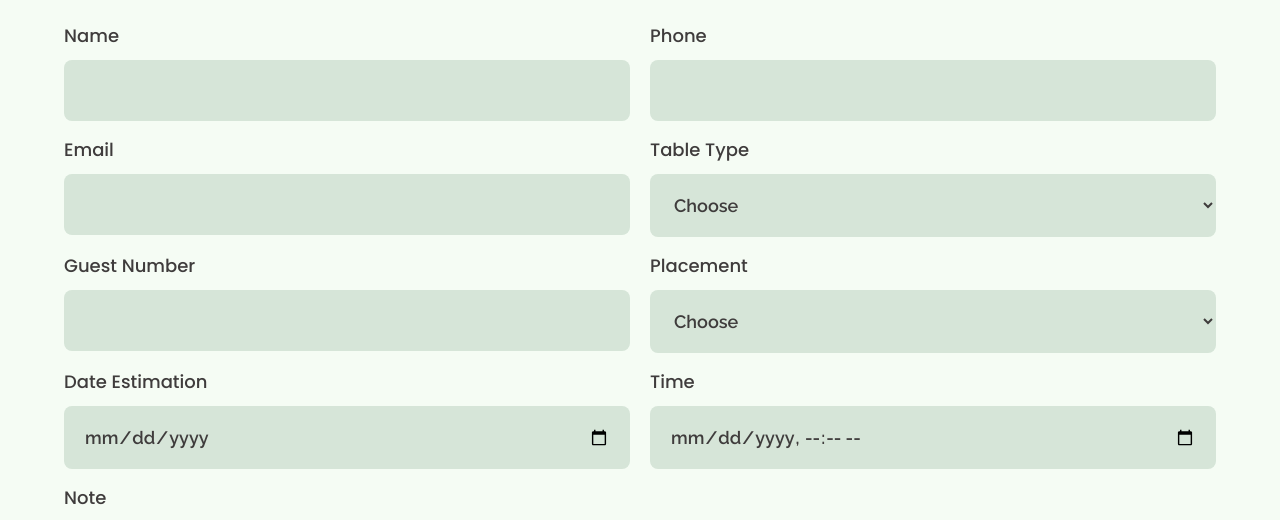
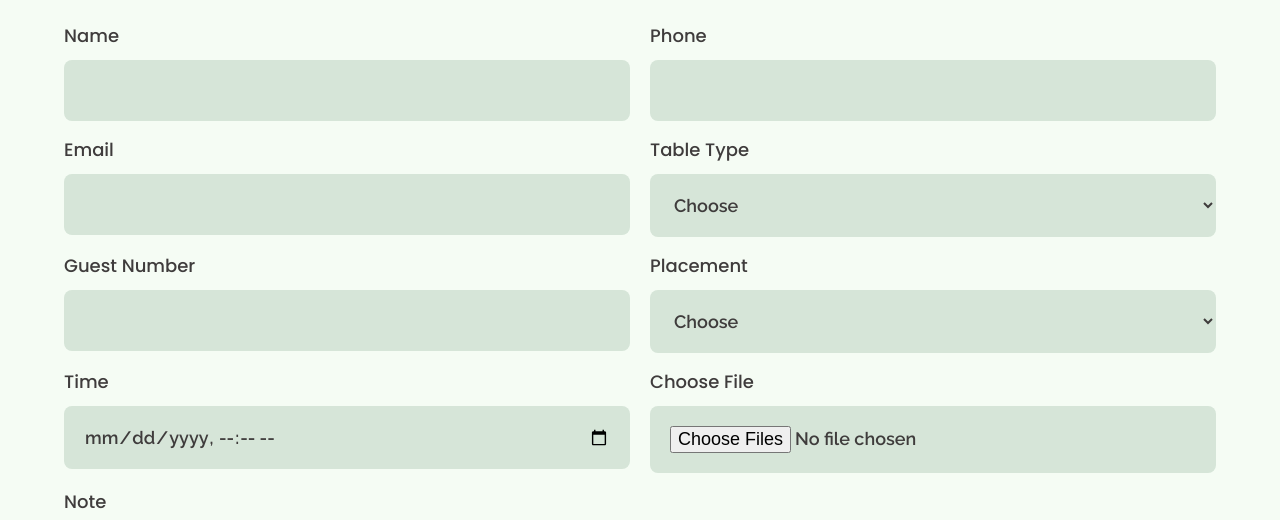
Before and after one commit to accgoory/goory, a plain HTML site: page booking.html in a window 1280 px wide. Shown: the part 275-795 px from the top of the page. Drawn offline with nearby package versions, Linux system fonts and the light colour scheme.

Commit message:
Update booking.html

```diff
--- a/booking.html
+++ b/booking.html
@@ -146,12 +146,16 @@
               </select>
             </div>
             <div class="form__group">
-              <label for="date">Date Estimation</label>
-              <input type="date" name="date" id="date" required/>
+              <label for="date">Time</label>
+              <input type="datetime-local" name="date" id="date" required/>
             </div>
+              <!--<div class="form__group">
+                <label for="date">Date Estimation</label>
+                <input type="date" name="date" id="date" required/>
+              </div>-->
             <div class="form__group">
-              <label for="time">Time</label>
-              <input type="datetime-local" name="time" id="time" required/>
+              <label for="file">Choose File</label>
+              <input type="file" id="file" name="file" multiple required/>
             </div>
             <div class="form__group form__group__full">
               <label for="note">Note</label>
```
